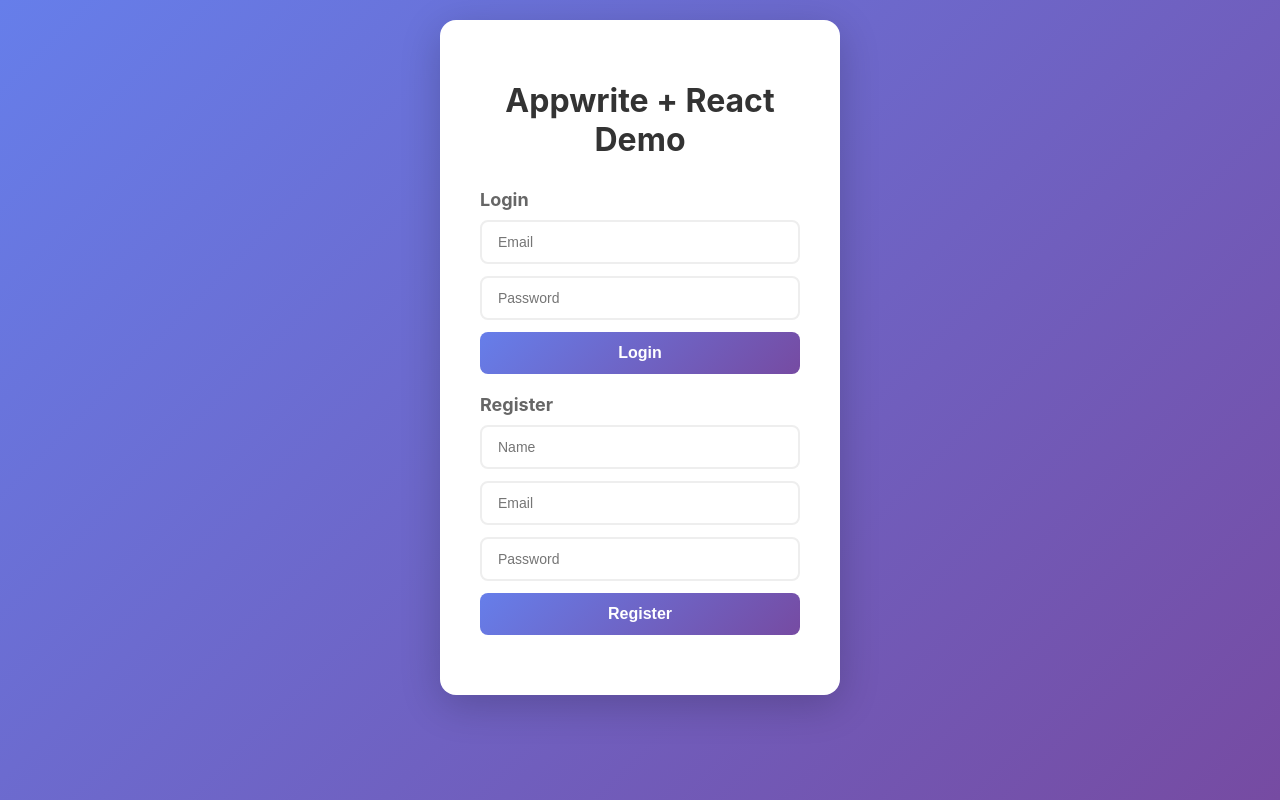
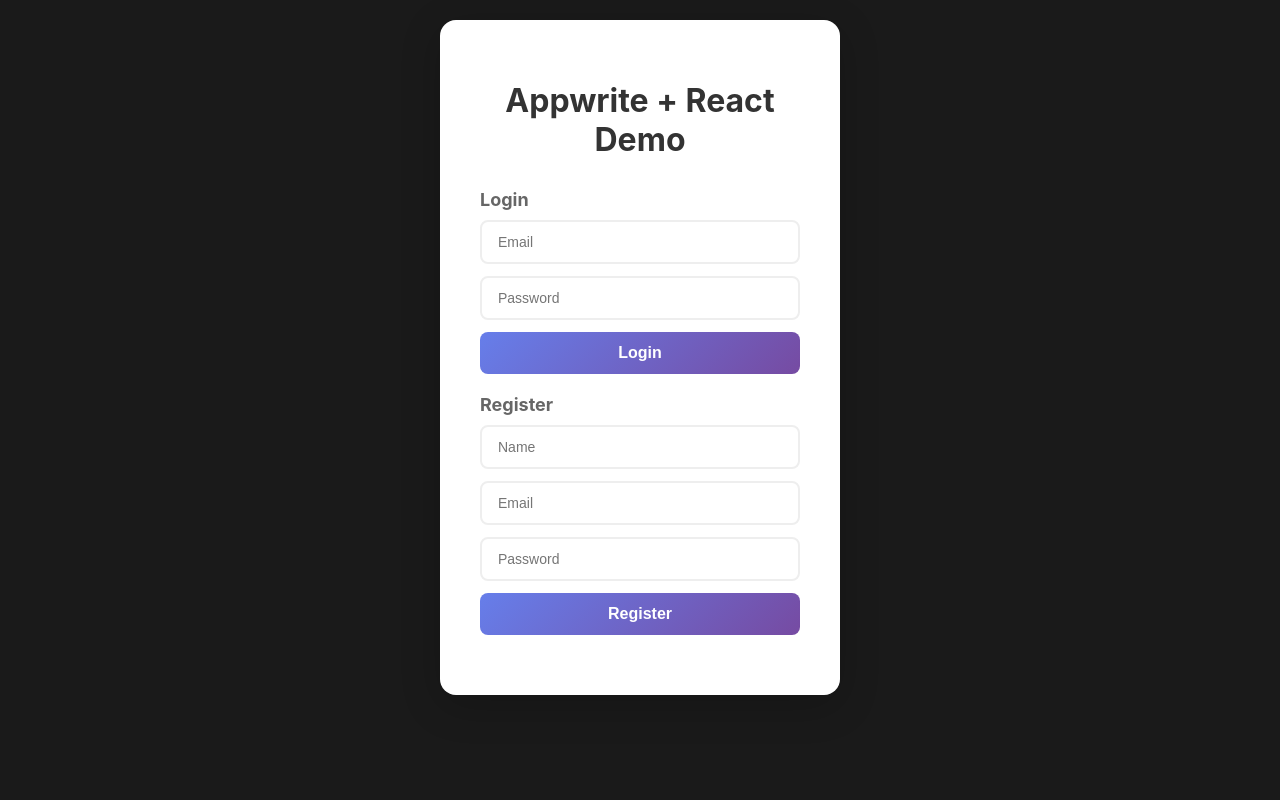
Before and after one commit to dawnmie/baas-69412f11002608fb80bd, a React (Vite) app: page / in a window 1280 px wide. Built offline with nearby package versions, Linux system fonts and the light colour scheme; no server answers.

Commit message:
Update src/App.css (lines 5-11) via Agent

```diff
--- a/src/App.css
+++ b/src/App.css
@@ -4,7 +4,7 @@
 
 body {
   font-family: -apple-system, BlinkMacSystemFont, 'Segoe UI', Roboto, sans-serif;
-  background: linear-gradient(135deg, #667eea 0%, #764ba2 100%);
+  background: #1a1a1a;
   min-height: 100vh;
   margin: 0;
   padding: 20px;
```
